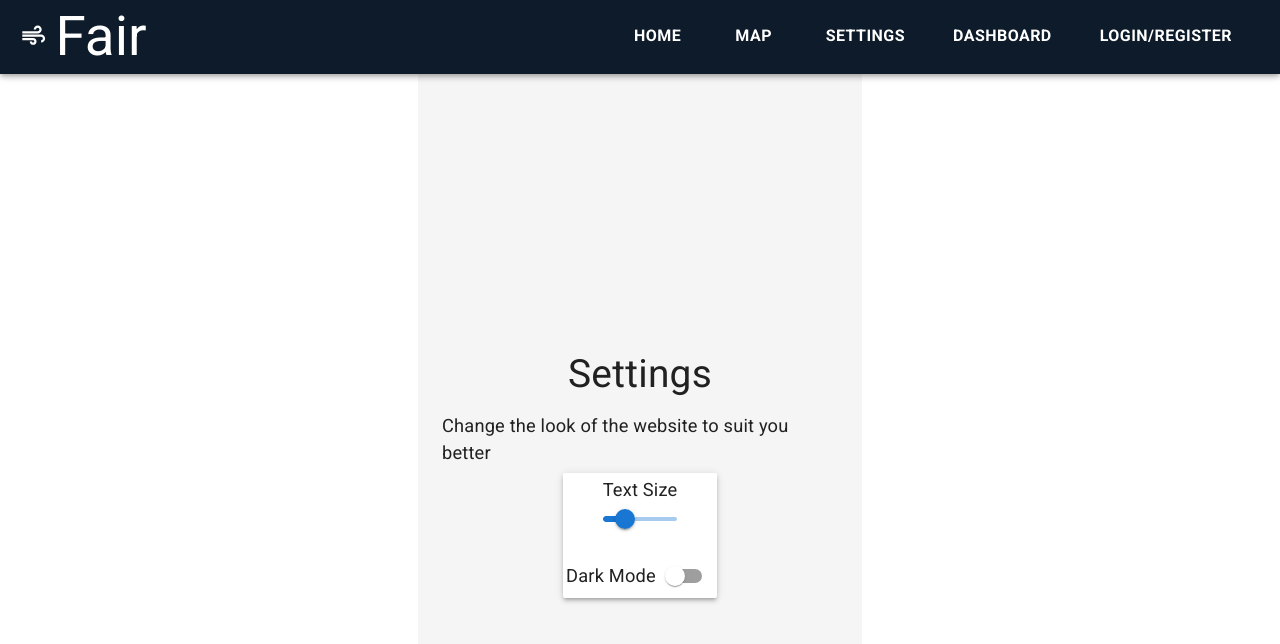
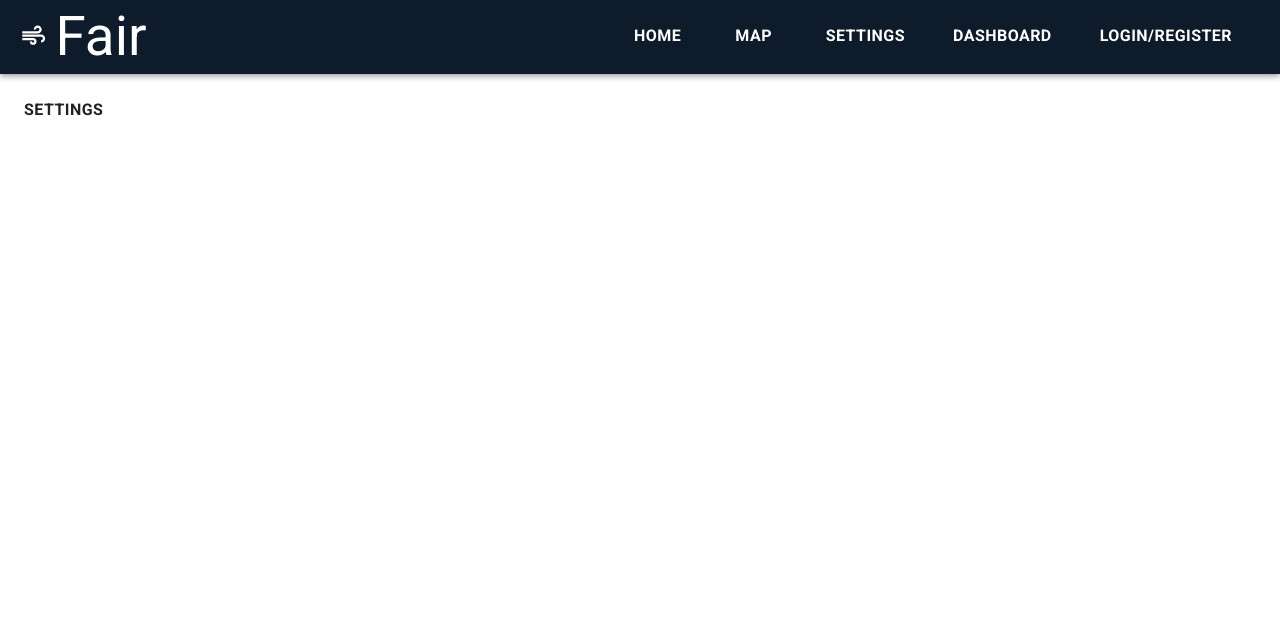
Before and after one commit to Naveen-Jaisankar/COMP47360-Web-Application, a React (Vite) app in the folder FrontEnd/air-quality-app/: page /settings in a window 1280 px wide. Shown: the top 644 px of the page. Built offline with nearby package versions, Linux system fonts and the light colour scheme.

Commit message:
Settings drop down in place, bug noted: Does not work with the keyboard inputs

```diff
--- a/FrontEnd/air-quality-app/src/components/navbar.jsx
+++ b/FrontEnd/air-quality-app/src/components/navbar.jsx
@@ -1,67 +1,67 @@
-import { useState } from "react";
-import { AppBar, Toolbar, IconButton, Typography, Box, Menu, MenuItem} from "@mui/material";
+import { useState } from 'react';
+import { AppBar, Toolbar, IconButton, Typography, Box, Menu, MenuItem } from '@mui/material';
 import AirIcon from '@mui/icons-material/Air';
-import {useNavigate} from 'react-router-dom';
+import { useNavigate } from 'react-router-dom';
 import MenuIcon from '@mui/icons-material/Menu';
-
-import NavbarButton from "./navbarbutton";
+import Settings from '../pages/Settings';
+import NavbarButton from './navbarbutton';
 import navbarHeights from './navbarheights';
 import constants from './../constant';
 
-
 const Navbar = () => {
   const navigate = useNavigate();
-
   const [anchorNav, setAnchorNav] = useState(null);
 
-  const handleOnClick = ()=>{
+  const handleOnClick = () => {
     navigate('/');
   };
 
-  const handleMenuOpen = (event) =>{
+  const handleMenuOpen = (event) => {
     setAnchorNav(event.currentTarget);
   };
 
-  const handleCloseMenu = () =>{
+  const handleCloseMenu = () => {
     setAnchorNav(null);
   };
 
   return (
-    <AppBar position='fixed' sx={{
+    <AppBar
+      position="fixed"
+      sx={{
         backgroundColor: '#0D1B2A',
         height: {
           xs: navbarHeights.xs,
           sm: navbarHeights.sm,
           md: navbarHeights.md,
-          lg: navbarHeights.lg
+          lg: navbarHeights.lg,
         },
-        zIndex: (theme) => theme.zIndex.drawer + 1
-    }}>
-        <Toolbar sx= {{display: 'flex'}}>
-            <IconButton edge="start" color='inherit' aria-label="logo"
-            sx=
-            {{
-                alignItems: 'center',
+        zIndex: (theme) => theme.zIndex.drawer + 1,
       }}
-            onClick={handleOnClick}>
-                <AirIcon/>
+    >
+      <Toolbar sx={{ display: 'flex' }}>
+        <IconButton edge="start" color="inherit" aria-label="logo" sx={{ alignItems: 'center' }} onClick={handleOnClick}>
+          <AirIcon />
         </IconButton>
-            <Typography variant='h3' component='div'
-            sx=
-            {{flexGrow: 1,
-               display: {md: 'flex'}
-            }}>Fair</Typography>
-            <Box  sx={{ display: { xs: 'none', md: 'block' }}}>
+        <Typography
+          variant="h3"
+          component="div"
+          sx={{
+            flexGrow: 1,
+            display: { md: 'flex' },
+          }}
+        >
+          Fair
+        </Typography>
+        <Box sx={{ display: { xs: 'none', md: 'block' } }}>
           <NavbarButton to="/">{constants.general.home}</NavbarButton>
           <NavbarButton to="/map">{constants.general.map}</NavbarButton>
-                <NavbarButton to="/settings">{constants.general.settings}</NavbarButton>
+          <Settings />
           <NavbarButton to="/user">{constants.general.user_dash}</NavbarButton>
           <NavbarButton to="/register">{constants.general.login_register}</NavbarButton>
         </Box>
 
-          <IconButton edge="end" color="inherit" aria-label="menu" size="large"
-           onClick={handleMenuOpen} sx={{ display: { xs: 'block', md: 'none' } }}>
-            <MenuIcon/>
+        <IconButton edge="end" color="inherit" aria-label="menu" size="large" onClick={handleMenuOpen} sx={{ display: { xs: 'block', md: 'none' } }}>
+          <MenuIcon />
         </IconButton>
 
         <Menu anchorEl={anchorNav} open={Boolean(anchorNav)} onClose={handleCloseMenu}>
@@ -71,10 +71,8 @@ const Navbar = () => {
           <MenuItem onClick={() => { handleCloseMenu(); navigate('/user'); }}>{constants.general.user_dash}</MenuItem>
           <MenuItem onClick={() => { handleCloseMenu(); navigate('/register'); }}>{constants.general.login_register}</MenuItem>
         </Menu>
-
       </Toolbar>
     </AppBar>
-
   );
 };
 
--- a/FrontEnd/air-quality-app/src/pages/Settings.jsx
+++ b/FrontEnd/air-quality-app/src/pages/Settings.jsx
@@ -1,9 +1,8 @@
-import { useContext } from 'react';
-import { Switch, Slider, Typography, Paper, Container } from '@mui/material';
+import { useContext, useState } from 'react';
+import { Switch, Slider, Typography, Paper, Container, Button, Menu, MenuItem } from '@mui/material';
 import { SettingsContext } from '../context/SettingsContext';
 import { styled } from '@mui/system';
 import constant from '../constant';
-
 
 const ColumnContainer = styled(Container)({
   display: 'flex',
@@ -12,7 +11,7 @@ const ColumnContainer = styled(Container)({
   justifyContent: 'center',
   height: '100vh',
   padding: 2,
-})
+});
 
 const SettingsPaper = styled(Paper)({
   display: 'flex',
@@ -20,51 +19,88 @@ const SettingsPaper = styled(Paper)({
   alignItems: 'center',
   padding: 3,
   borderRadius: 2,
+});
 
-})
+const WideMenuItem = styled(MenuItem)({
+  margin: '1rem',
+  width: '30rem',
+  // backgroundColor: "black"
+});
 
-
-const Settings = () =>{
-
-    //importing all features and functions from settingscontext
-    //Refer SettingsContext.jsx
-    const {darkMode, toggleDarkMode, fontSize, changeFontSize} = useContext(SettingsContext);
+const Settings = () => {
+  const { darkMode, toggleDarkMode, fontSize, changeFontSize } = useContext(SettingsContext);
 
   const handleFontSizeChange = (_event, newValue) => {
     changeFontSize(newValue);
   };
 
+  const [anchorEl, setAnchorEl] = useState(null);
+  const open = Boolean(anchorEl);
+
+  const handleClickSettings = (event) => {
+    setAnchorEl(event.currentTarget);
+  };
+
+  const handleClose = () => {
+    setAnchorEl(null);
+  };
+
   return (
-        <ColumnContainer
-          component="main"
-          maxWidth="xs"
+    <>
+      <Button
+        id="basic-button"
+        aria-controls={open ? 'basic-menu' : undefined}
+        aria-haspopup="true"
+        aria-expanded={open ? 'true' : undefined}
+        onClick={handleClickSettings}
         sx={{
-            backgroundColor: darkMode ? 'grey.900' : 'grey.100',
-            color: darkMode ? 'grey.300' : 'grey.900',
+          margin: 2,
+          fontWeight: 'bold',
+          position: 'relative',
+          color: 'inherit',
+          '&:after': {
+            content: '""',
+            position: 'absolute',
+            left: 0,
+            bottom: 0,
+            width: '100%',
+            height: '2px',
+            background: 'currentColor',
+            backgroundColor: 'white',
+            transform: 'scaleX(0)',
+            transformOrigin: 'left',
+            transition: 'transform 250ms ease-in',
+          },
+          '&:hover:after': {
+            transform: 'scaleX(1)',
+          },
         }}
       >
-          <Typography variant="h4" component="h1" gutterBottom>
-            {constant.settings.title}
+        Settings
+      </Button>
+      <Menu
+        id="basic-menu"
+        anchorEl={anchorEl}
+        open={open}
+        onClose={handleClose}
+        MenuListProps={{
+          'aria-labelledby': 'basic-button',
+        }}
+      >
+        <WideMenuItem>
+          <Typography variant="body1" sx={{ paddingRight: '1rem' }}>
+            {constant.settings.text_size}
           </Typography>
-          <Typography variant="body1" gutterBottom>
-            {constant.settings.body}
+          <Slider value={fontSize} onChange={handleFontSizeChange} aria-labelledby="text-size-slider" min={10} max={30} />
+        </WideMenuItem>
+        <WideMenuItem>
+          <Typography variant="body1" className="mr-2">
+            {constant.settings.dark_mode}
           </Typography>
-          <SettingsPaper elevation={3} sx={{
-
-            backgroundColor: darkMode ? 'grey.800' : 'white',
-          }}>
-            <div className="flex flex-col items-center">
-              <div className="mb-4">
-                <Typography variant="body1">{constant.settings.text_size}</Typography>
-                <Slider value={fontSize} onChange={handleFontSizeChange} aria-labelledby="text-size-slider" min={10} max={30} />
-              </div>
-              <div className="flex items-center">
-                <Typography variant="body1" className="mr-2">{constant.settings.dark_mode}</Typography>
-                <Switch checked={darkMode} onChange={toggleDarkMode} name="darkMode" color="primary"/>
-              </div>
-            </div>
-          </SettingsPaper>
-        </ColumnContainer>
+          <Switch checked={darkMode} onChange={toggleDarkMode} name="darkMode" color="primary" />
+        </WideMenuItem>
+      </Menu>
+    </>
   );
 };
 
```
Lines whose indentation alone changed are shown as unchanged.
